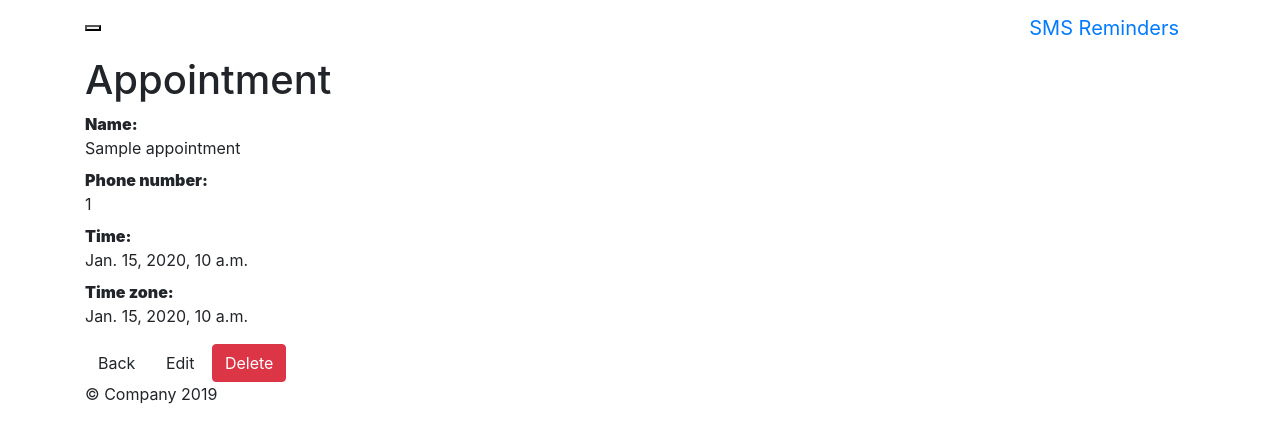
After one commit to raymondyegon/mookh-admin, a Django app: template automation/templates/automation/scheduling_detail.html in a window 1280 px wide. The commit adds this page. Shown: the top 443 px of the page. Run offline with Django 3.2, Linux system fonts and the light colour scheme; the template is opened without the code that fills it: most values are stand-ins (such as "Sample title", 1, 10 or a date in 2020); some libraries are stand-ins or nearby versions.

Commit message:
Detail and Update views created and routes setup. Mapped to templates

```diff
--- a/automation/templates/automation/index.html
+++ b/automation/templates/automation/index.html
@@ -8,7 +8,7 @@
 
       <h1>SMS Scheduling with Django</h1>
 
-      <p>This application iplements SMS reminders with <a href="http://twilio.com">Twilio</a> in Django.
+      <p>This application implements SMS scheduling with <a href="http://twilio.com">Twilio</a> in Django.
 
       <p><a class="btn btn-primary btn-xs" href="{% url 'new_schedule' %}">Create a new Appointment</a> to see how it works!</p>
 
--- /dev/null
+++ b/automation/templates/automation/scheduling_detail.html
@@ -0,0 +1,28 @@
+{% extends "base.html" %}
+
+{% block title %}{{ appointment }}{% endblock title %}
+
+{% block content %}
+  <div class="row">
+    <div class="col-lg-9">
+      <div class="page-header">
+        <h1>Appointment</h1>
+      </div>
+
+      <dl class="dl-horizontal">
+        <dt><strong>Name:</strong></dt>
+        <dd>{{ appointment.name }}</dd>
+        <dt><strong>Phone number:</strong></dt>
+        <dd>{{ appointment.phone_number }}</dd>
+        <dt><strong>Time:</strong></dt>
+        <dd>{{ appointment.time }}</dd>
+        <dt><strong>Time zone:</strong></dt>
+        <dd>{{ appointment.time_zone }}</dd>
+      </dl>
+
+      <a class="btn btn-default" href="{% url 'list_appointments' %}">Back</a>
+      <a class="btn btn-default" href="{% url 'edit_appointment' appointment.id %}">Edit</a>
+      <a class="btn btn-danger" data-method="delete" href="{% url 'delete_appointment' appointment.id %}">Delete</a>
+    </div>
+  </div>
+{% endblock %}
--- a/automation/urls.py
+++ b/automation/urls.py
@@ -3,12 +3,18 @@
 from django.contrib import admin
 from django.urls import path, include
 from django.conf.urls import re_path
+from django.urls import reverse_lazy
 from .views import SchedulingCreateView, SchedulingListView, SchedulingDeleteView, SchedulingUpdateView, SchedulingDetailView
 
 
 
 urlpatterns = [
+    # List and detail views
+    re_path(r'^$', SchedulingListView.as_view(), name='list_schedules'),
+    re_path(r'^(?P<pk>[0-9]+)$',SchedulingDetailView.as_view(),name='view_schedules'),
     path('new/', SchedulingCreateView.as_view(), name='new_schedule'),
+    # Create, update, delete
     # re_path(r'^new$', SchedulingCreateView.as_view(), name='new_schedule'),
-    re_path(r'^$', SchedulingListView.as_view(), name='list_schedules'),
+    re_path(r'^(?P<pk>[0-9]+)/edit$',SchedulingUpdateView.as_view(),name='edit_schedule'),
+    re_path(r'^(?P<pk>[0-9]+)/delete$',SchedulingDeleteView.as_view(),name='delete_schedule'),
 ]
--- a/mookh/urls.py
+++ b/mookh/urls.py
@@ -20,9 +20,7 @@ from django.conf.urls import re_path
 from django.views.generic import TemplateView
 
 urlpatterns = [
-    re_path(r'^$',
-            TemplateView.as_view(template_name='automation/index.html'),
-            name='home'),
+    re_path(r'^$', TemplateView.as_view(template_name='automation/index.html'), name='home'),
     re_path(r'^schedules/', include('automation.urls')),
 
     # Include the Django admin
```
Also changed, not shown: automation/templates/automation/scheduling_confirm_delete.html (added, +20 -0 lines), automation/views.py (+8 -6 lines).
